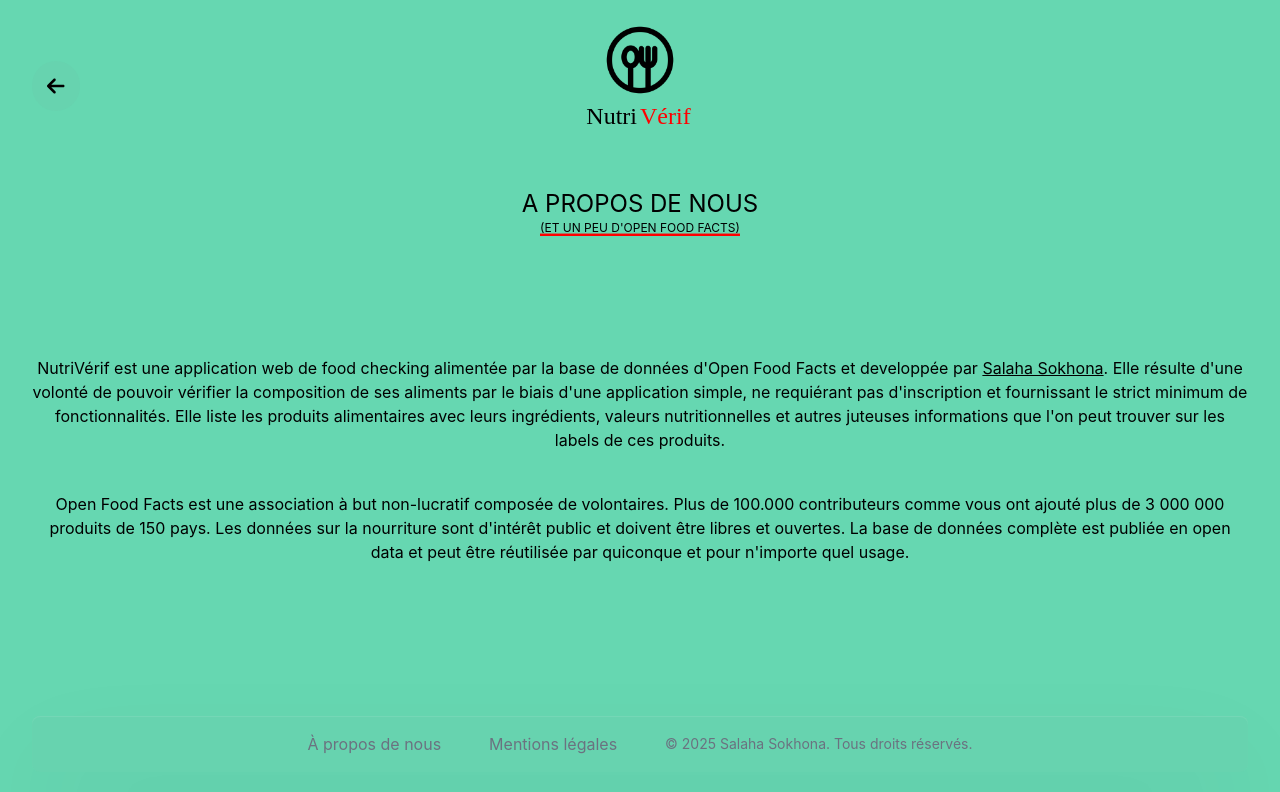
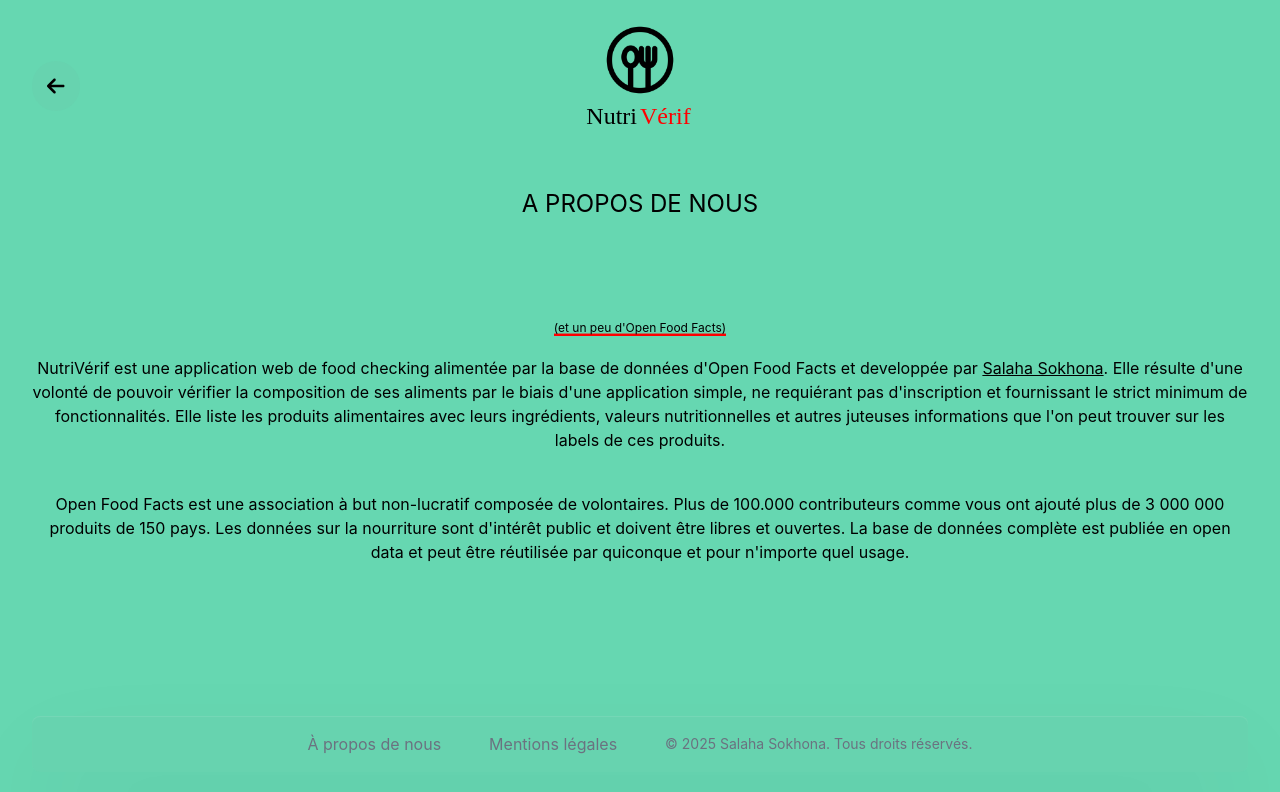
Before and after one commit to salaahl/nutri_verif_by_vue.js, a Vue app: page /about in a window 1280 px wide. Shown: the top 792 px of the page. Built offline with nearby package versions, Linux system fonts and the light colour scheme; a web font is replaced by a local one.

Commit message:
ajustements

```diff
--- a/src/App.vue
+++ b/src/App.vue
@@ -90,6 +90,10 @@ main {
   width: 100%;
 }
 
+h1::first-letter {
+  font-weight: bold;
+}
+
 .radio-toolbar input[type='radio'] {
   display: none;
 }
--- a/src/components/ProductCard.vue
+++ b/src/components/ProductCard.vue
@@ -50,17 +50,17 @@ const searchProductsByCategory: Function = async (category: string) => {
       <div class="details h-3/5 flex flex-col justify-between">
         <div class="mt-3">
           <h4 class="title text-sm lg:text-base font-bold text-ellipsis overflow-hidden">{{ brand }}</h4>
-          <h4 class="mt-[4px] text-xs lg:text-sm color-[grey]">{{ name }}</h4>
+          <h4 class="mt-[4px] text-xs lg:text-sm text-gray-600">{{ name }}</h4>
         </div>
         <div class="scores">
           <img
             :src="
               'https://static.openfoodfacts.org/images/attributes/dist/nutriscore-' +
               nutriscore +
-              '-new-fr.svg'
+              '.svg'
             "
             :alt="'Nutriscore : ' + nutriscore"
-            class="max-h-[35px] lg:max-h-[45px]"
+            class="h-[40px]"
           />
           <div class="flex justify-between items-end mt-1">
             <img
@@ -70,7 +70,7 @@ const searchProductsByCategory: Function = async (category: string) => {
                 '.svg'
               "
               :alt="'Groupe Nova : ' + nova"
-              class="max-h-[25px] md:max-h-[35px]"
+              class="h-[35px]"
             />
             <!-- ".prevent" permet d'éviter la remontée du clic au RouterLink -->
             <button
--- a/src/views/AboutView.vue
+++ b/src/views/AboutView.vue
@@ -3,7 +3,7 @@ import { onMounted, onUnmounted } from 'vue'
 
 onMounted(() => {
   const websiteName = document.querySelector('#website-name > span') as HTMLElement
-  if (!document.querySelector('.title > span')) return
+  if (!document.querySelector('h2')) return
   websiteName.style.color = 'red'
 
   const body = document.querySelector('body') as HTMLElement
@@ -11,7 +11,7 @@ onMounted(() => {
   body.style.backgroundColor = 'hsla(160, 100%, 37%, 0.6)'
 
   setTimeout(() => {
-    const title = document.querySelector('.title > span') as HTMLElement
+    const title = document.querySelector('h2') as HTMLElement
     if (!title) return
     title.style.backgroundSize = '100% 100%'
   }, 1000)
@@ -32,8 +32,9 @@ onUnmounted(() => {
   <h1
     class="title flex flex-col items-center md:translate-y-[-100px] text-xl md:text-2xl text-center uppercase"
   >
-    A propos de nous <span class="text-xs">(et un peu d'Open Food Facts)</span>
+    A propos de nous
   </h1>
+  <h2 class="w-fit mx-auto text-xs">(et un peu d'Open Food Facts)</h2>
   <p class="text-center">
     NutriVérif est une application web de food checking alimentée par la base de données d'Open Food
     Facts et developpée par
@@ -58,7 +59,11 @@ onUnmounted(() => {
 </template>
 
 <style scoped>
-.title > span {
+.title::first-letter {
+  font-weight: bold;
+}
+
+h2 {
   text-decoration: none;
   background: linear-gradient(to top, red 0%, red 10%, transparent 20%) no-repeat left bottom / 0
     100%;
--- a/src/views/HomeView.vue
+++ b/src/views/HomeView.vue
@@ -183,7 +183,7 @@ onUnmounted(() => {
       </div>
     </div>
     <h3 id="total-products" class="my-8 text-2xl lg:text-3xl text-center">
-      + de 3 819 363 produits référencés
+      + de 4 034 279 produits référencés
     </h3>
   </section>
   <section id="about" class="mb-24">
@@ -202,16 +202,16 @@ onUnmounted(() => {
       </div>
     </article>
     <article>
-      <span class="text-highlighted py-1 font-thin">
+      <span class="text-highlighted py-[2.5px] font-[200]">
         NutriVérif est alimentée par "Open Food Facts", une base de données de produits alimentaires
         créée par tous et pour tous.
       </span>
       <div class="my-2"></div>
-      <span class="text-highlighted py-1 font-thin">
+      <span class="text-highlighted py-[2.5px] font-[200]">
         Vous pouvez l'utiliser pour faire de meilleurs choix alimentaires, et comme les données sont
         ouvertes, tout le monde peut les réutiliser pour tout usage.
       </span>
-      <RouterLink :to="'/about'" class="flex items-center w-fit mt-2">
+      <RouterLink :to="'/about'" class="flex items-center w-fit mt-4 py-1 px-3 bg-white rounded-full transition ease-in-out duration-300 hover:translate-x-1 hover:bg-[#00bd7e]">
         En savoir plus
         <svg class="h-[15px] w-auto ml-2" xmlns="http://www.w3.org/2000/svg" viewBox="0 0 448 512">
           <path
@@ -326,7 +326,7 @@ onUnmounted(() => {
                   :src="
                     'https://static.openfoodfacts.org/images/attributes/dist/nutriscore-' +
                     product.nutriscore +
-                    '-new-fr.svg'
+                    '.svg'
                   "
                   :alt="'Nutriscore : ' + product.nutriscore"
                 />
--- a/src/views/ProductView.vue
+++ b/src/views/ProductView.vue
@@ -151,7 +151,7 @@ onBeforeRouteUpdate((to) => {
               :src="
                 'https://static.openfoodfacts.org/images/attributes/dist/nutriscore-' +
                 product.nutriscore +
-                '-new-fr.svg'
+                '.svg'
               "
               :alt="'Nutriscore : ' + product.nutriscore"
             />
```
